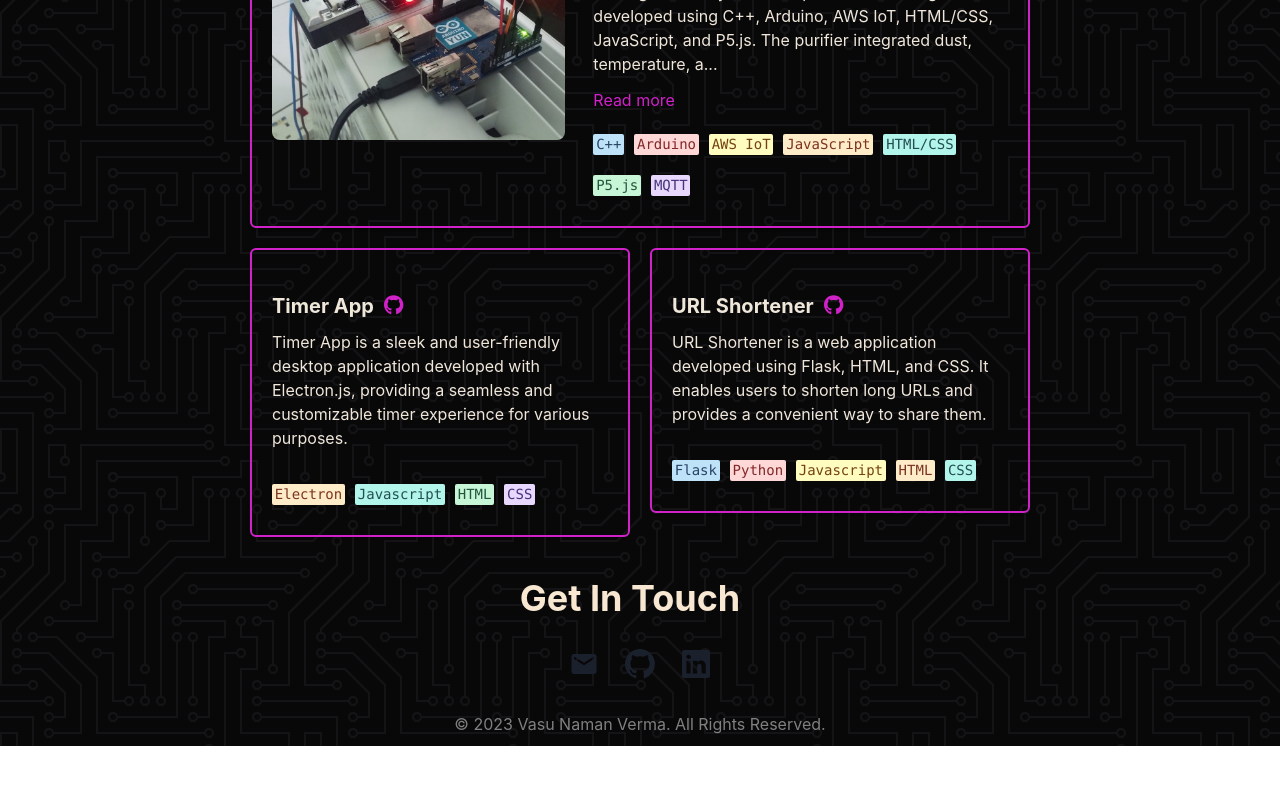
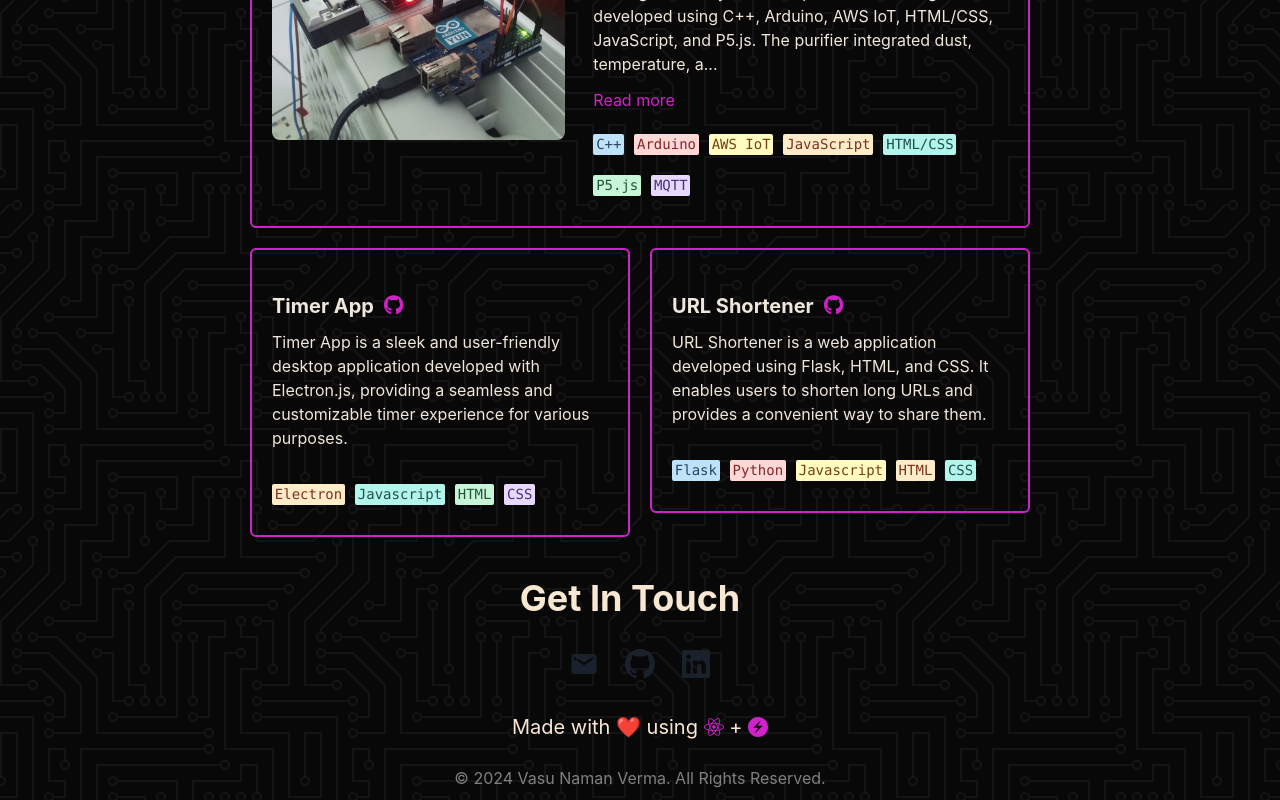
Before and after one commit to vasunverma/portfolio, a React (Create React App) app: page / in a window 1280 px wide. Shown: the part 4084-4884 px from the top of the page. Before the commit the page ends 4830 px from the top, so only its background shows below. Built offline with nearby package versions, Linux system fonts and the light colour scheme.

Commit message:
Added Made with React + Chakra UI Line

```diff
--- a/src/components/contact.js
+++ b/src/components/contact.js
@@ -1,6 +1,9 @@
 import { useClipboard, Flex, Text, Heading, IconButton, useColorModeValue,
-        Link, Stack, Tooltip} from "@chakra-ui/react";
+        Link, Stack, Tooltip, Icon} from "@chakra-ui/react";
+import { FontAwesomeIcon } from '@fortawesome/react-fontawesome';
 import { BsGithub, BsLinkedin} from 'react-icons/bs';
+import { faReact } from '@fortawesome/free-brands-svg-icons';
+import { SiChakraui } from "react-icons/si";
 import { MdEmail } from 'react-icons/md';
 import { useEffect, useState } from "react";
 
@@ -78,9 +81,19 @@ export const Contact = () => {
                 </Stack>
                 <br/>
                 {isMobile ? (
-                    <Text fontSize="10px" color="grey">© 2023 Vasu Naman Verma. All Rights Reserved.</Text>
+                    <Text fontSize="20px">
+                    Made with ❤️ using <FontAwesomeIcon icon={faReact} style={{ color: "#d121c9" }} /> + <Icon as={SiChakraui}  style={{ color: "#d121c9", marginBottom: "-3px" }} />
+                    </Text>
                 ): (
-                    <Text color="grey">© 2023 Vasu Naman Verma. All Rights Reserved.</Text>
+                    <Text fontSize="20px">
+                    Made with ❤️ using <FontAwesomeIcon icon={faReact} style={{ color: "#d121c9" }} /> + <Icon as={SiChakraui}  style={{ color: "#d121c9", marginBottom: "-3px" }} />
+                    </Text>
+                )}
+                <br/>
+                {isMobile ? (
+                    <Text fontSize="10px" color="grey">© 2024 Vasu Naman Verma. All Rights Reserved.</Text>
+                ): (
+                    <Text color="grey">© 2024 Vasu Naman Verma. All Rights Reserved.</Text>
                 )}
             </Flex>
         );
```
